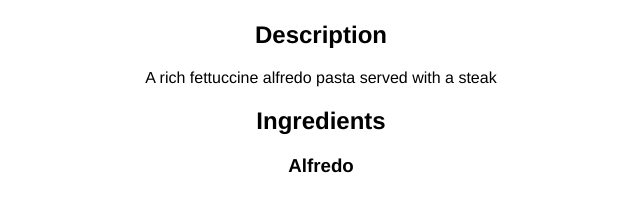
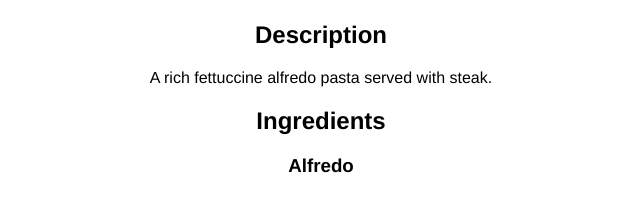
Before and after one commit to Koshin-Mohamed/odin-recipes, a plain HTML site: page recipes/steak-alfredo.html in a window 1280 px wide. Shown: the part 563-771 px from the top of the page, 319-959 px from the left. Drawn offline with Linux system fonts and the light colour scheme.

Commit message:
Edit description and add punctuation

```diff
--- a/recipes/steak-alfredo.html
+++ b/recipes/steak-alfredo.html
@@ -9,7 +9,7 @@
     <h1>Steak Alfredo</h1>
     <img src="../images/steak-alfredo.png" alt="">
     <h2>Description</h2>
-    <p>A rich fettuccine alfredo pasta served with a steak</p>
+    <p>A rich fettuccine alfredo pasta served with steak.</p>
     <h2>Ingredients</h2>
     <h3>Alfredo</h3>
     <ul class="center">
```
